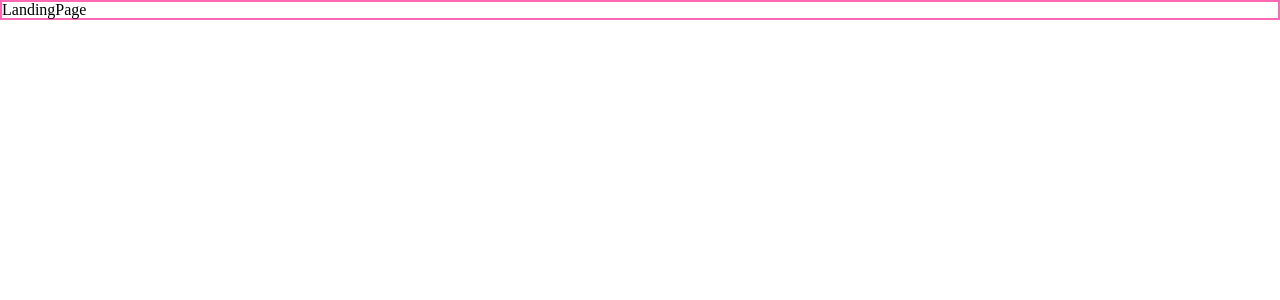
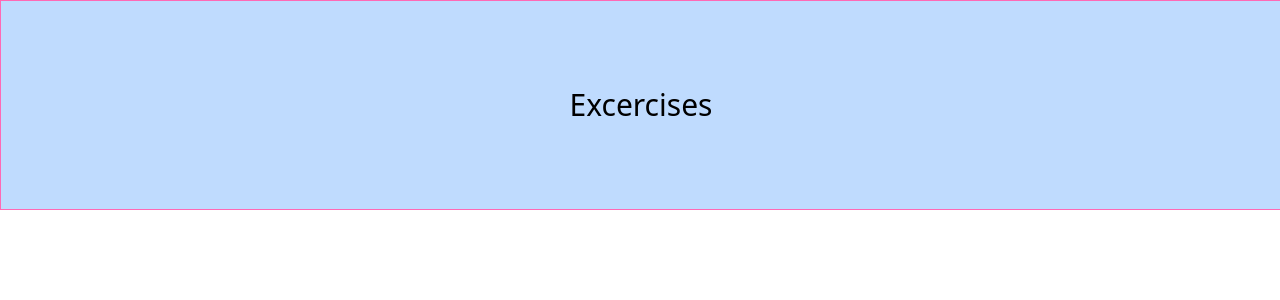
Before and after one commit to LilithSWE/Python-JS-collaboration, a React (Vite) app in the folder Frontend/: page / in a window 1280 px wide. Shown: the top 300 px of the page. Built offline with nearby package versions, Linux system fonts and the light colour scheme.

Commit message:
:sparkles: imports header component

```diff
--- a/Frontend/src/components/landing-page/LandingPage.tsx
+++ b/Frontend/src/components/landing-page/LandingPage.tsx
@@ -1,12 +1,11 @@
+import Header from "./Header";
 
 
 const LandingPage = () => {
   return (
-    <div>
-    <header className="">
-        <h1>LandingPage</h1>
-    </header>
-    </div>
+    <>
+      <Header />
+    </>
 
   )
 }
```
